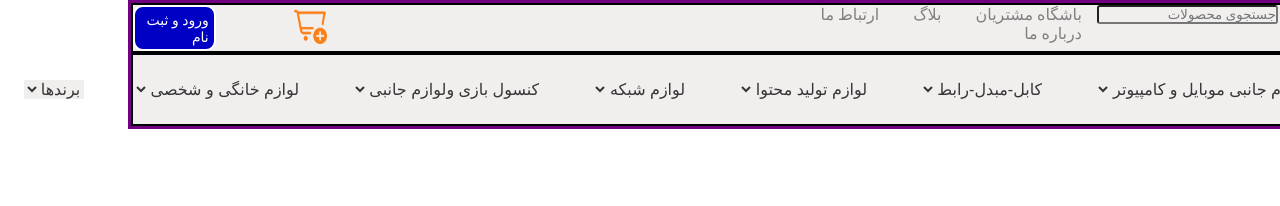
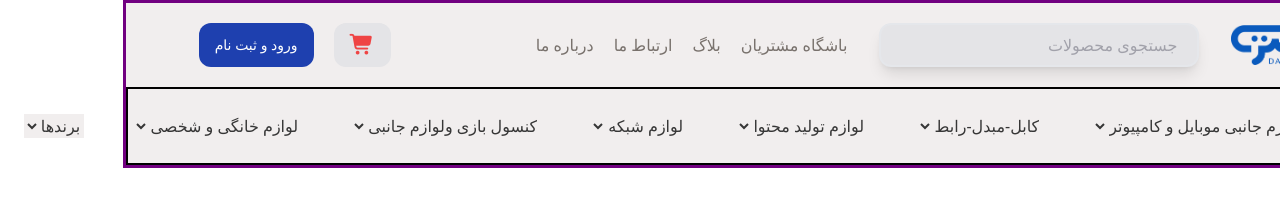
Before and after one commit to mahdieahmadi2004/progect, a website built with Vite: page index.html in a window 1280 px wide. Shown: the top 206 px of the page. Built offline with nearby package versions, Linux system fonts and the light colour scheme.

```diff
--- a/index.html
+++ b/index.html
@@ -1,36 +1,39 @@
 <!DOCTYPE html>
 <html lang="fa" dir="rtl">
+
 <head>
   <meta charset="UTF-8">
   <meta name="viewport" content="width=device-width, initial-scale=1.0">
   <link rel="shortcut icon" href="./icons8-shopping-bag-48.png" type="image/x-icon">
   <link rel="stylesheet" href="./src/style.css">
+  <link rel="stylesheet" href="node_modules/@fortawesome/fontawesome-free/css/all.min.css">
   <title>فروشگاه اینترنتی دسترسی</title>
+  <script src="https://cdn.tailwindcss.com"></script>
 </head>
+
 <body>
   <header class="relative">
     <div class="home">
-      <div class="one">
+      <div class="flex items-center justify-around py-5">
+        <div class="flex items-center justify-center gap-x-8">
+            <a href="#">
+              <img src="./logo.png" alt="Logo" class="w-24">
+            </a>
           <div>
-        <a href="" class="">
-          <img src="./logo.png" alt="" class="img">
-        </a>
+            <input type="search" id="box" placeholder="جستجوی محصولات" class="bg-zinc-200 border-2 min-w-80 px-5 py-2 text-md rounded-xl outline-none shadow-lg placeholder:text-zinc-400">
           </div>
-      <div>
-        <label for="box"></label>
-        <input type="search" id="box" placeholder="جستجوی محصولات" class="input">
+          <div class="flex items-center justify-center gap-x-5 text-stone-500">
+            <a href="" class="hover:text-stone-800 transition-all duration-200">باشگاه مشتریان</a>
+            <a href="" class="hover:text-stone-800 transition-all duration-200">بلاگ</a>
+            <a href="" class="hover:text-stone-800 transition-all duration-200">ارتباط ما</a>
+            <a href="" class="hover:text-stone-800 transition-all duration-200">درباره ما</a>
           </div>
-      <div class="">
-        <a href="" class="a">باشگاه مشتریان</a>
-        <a href="" class="a">بلاگ</a>
-        <a href="" class="a">ارتباط ما</a>
-        <a href="" class="a">درباره ما</a>
         </div>
-      <div class="aks">
-        <img src="./icons8-add-shopping-cart-50.png" alt="" class="ask">
+        <div class="flex items-center justify-center gap-x-5">
+          <div class="bg-zinc-200 inset-shadow-xl flex items-center justify-center rounded-xl px-4 py-3 cursor-pointer">
+            <i class="fas fa-shopping-cart text-red-500 text-xl transition-all duration-200 hover:text-blue-900"></i>
           </div>
-      <div class="span">
-       <span>ورود و ثبت نام</span>
+          <button class="bg-blue-800 text-white text-sm rounded-xl px-4 py-3">ورود و ثبت نام</button>
         </div>
         </div>
       <div class="two">
@@ -80,4 +83,5 @@
   </header>
   <div></div>
 </body>
+
 </html>
--- a/package.json
+++ b/package.json
@@ -10,5 +10,11 @@
   },
   "devDependencies": {
     "vite": "^7.1.2"
+  },
+  "dependencies": {
+    "@fortawesome/fontawesome-free": "^7.0.1",
+    "@fortawesome/fontawesome-svg-core": "^7.0.1",
+    "@fortawesome/free-solid-svg-icons": "^7.0.1",
+    "@fortawesome/react-fontawesome": "^3.0.2"
   }
 }
```
Also changed, not shown: 1 other file. Lines whose indentation alone changed are shown as unchanged.
